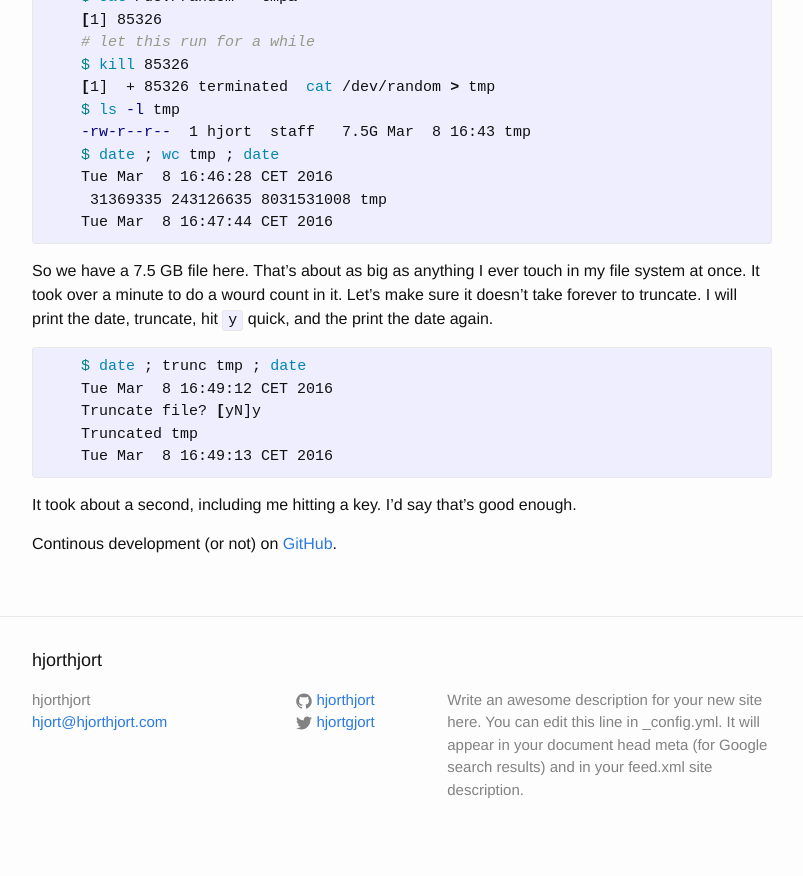
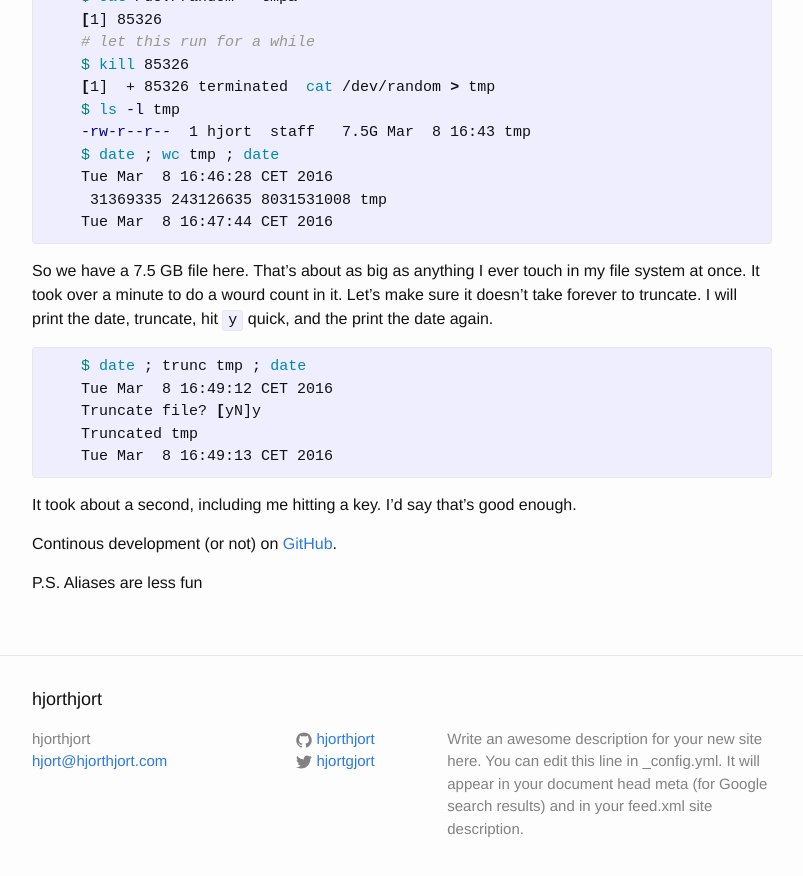
Before and after one commit to hjorthjort/hjorthjort.github.io, a Jekyll site: the page built from _posts/2016-03-08-trunc.markdown, in a window 1280 px wide and 900 px high, scrolled down 1101 px. Shown: the top 876 px of the window, without its empty margins (238-1041 px from the left). Built offline with Jekyll 4.4.1, drawn with Linux system fonts in a browser that asks for light colours.

Commit message:
Trunc: P.S.

```diff
--- a/_posts/2016-03-08-trunc.markdown
+++ b/_posts/2016-03-08-trunc.markdown
@@ -77,4 +77,6 @@ It took about a second, including me hitting a key. I'd say that's good enough.
 
 Continous development (or not) on [GitHub][github].
 
+P.S. Aliases are less fun
+
 [github]: https://github.com/hjorthjort/Scripts
```
